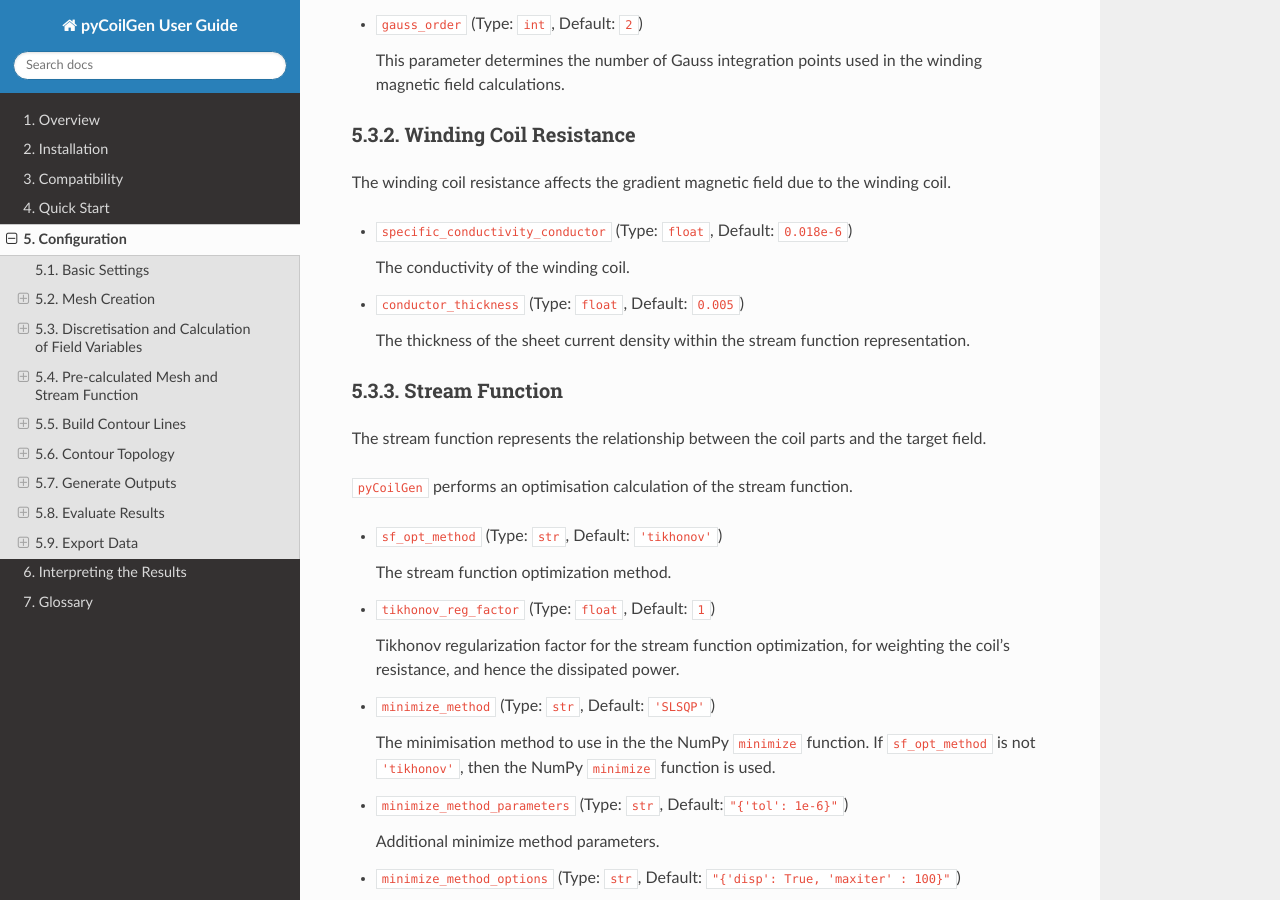
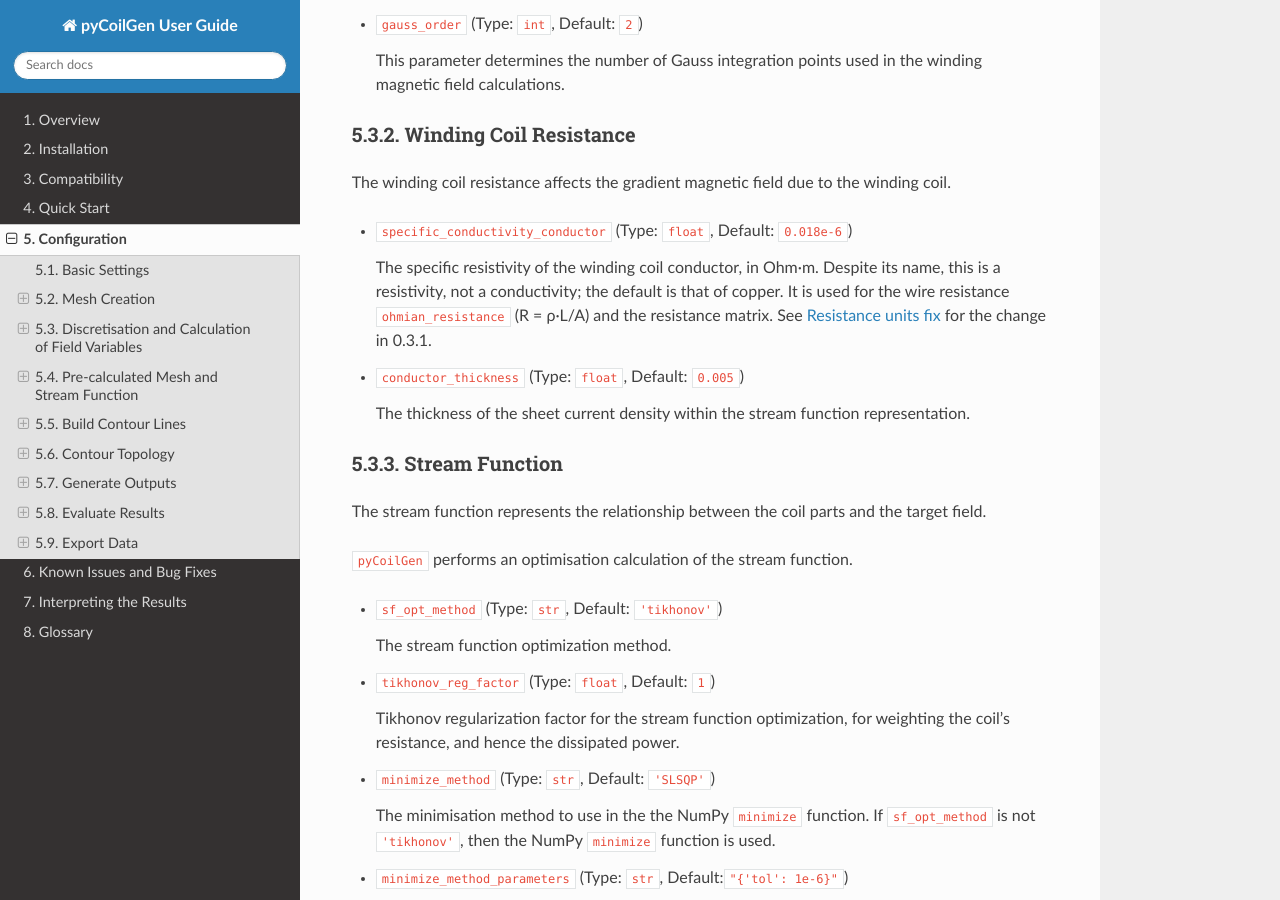
Before and after one commit to kev-m/pyCoilGen, a Sphinx documentation site: the page built from docs/source/configuration.md, in a window 1280 px wide and 900 px high, scrolled down 9651 px. Built offline with Sphinx 7.4.7 and the Read the Docs theme 3.1.0, drawn with Linux system fonts in a browser that asks for light colours.

Commit message:
docs: document the ohmian_resistance units fix on a bug fixes page
Co-Authored-By: Claude Sonnet 5.5 <noreply@anthropic.com>

```diff
--- a/docs/source/configuration.md
+++ b/docs/source/configuration.md
@@ -419,7 +419,9 @@ The winding coil resistance affects the gradient magnetic field due to the windi
 
 - `specific_conductivity_conductor` (Type: `float`, Default: `0.018e-6`)
 
-  The conductivity of the winding coil.
+  The specific resistivity of the winding coil conductor, in Ohm·m. Despite its name, this is a resistivity, not a
+  conductivity; the default is that of copper. It is used for the wire resistance `ohmian_resistance` (R = ρ·L/A) and
+  the resistance matrix. See [Resistance units fix](bug_fixes.md) for the change in 0.3.1.
 
 - `conductor_thickness` (Type: `float`, Default: `0.005`)
 
--- a/docs/source/index.rst
+++ b/docs/source/index.rst
@@ -34,5 +34,6 @@ pyCoilGen User Guide
    compatibility.md
    quick_start.md
    configuration.md
+   bug_fixes.md
    results.md
    glossary.md
```
Also changed, not shown: README.md (+5 -1 lines), docs/source/bug_fixes.md (added, +26 -0 lines), docs/source/compatibility.md (+1 -1 lines).
